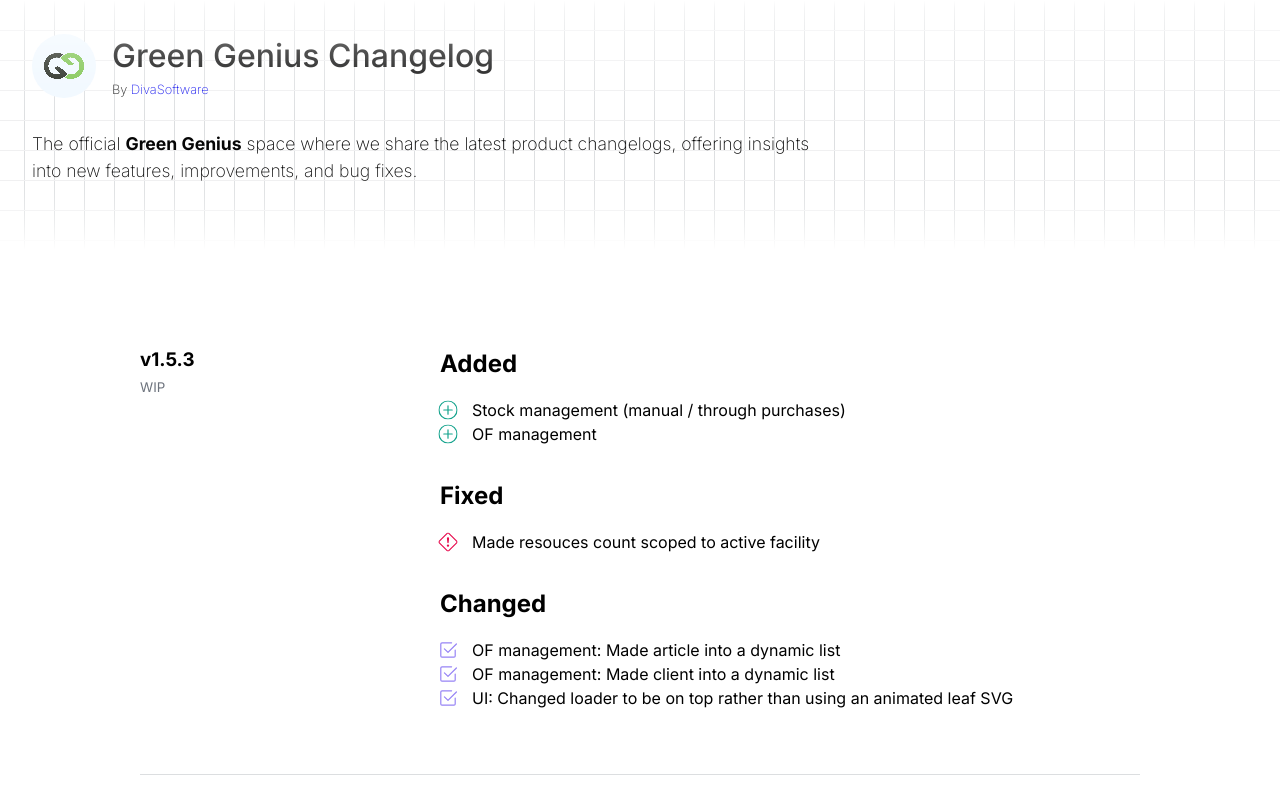
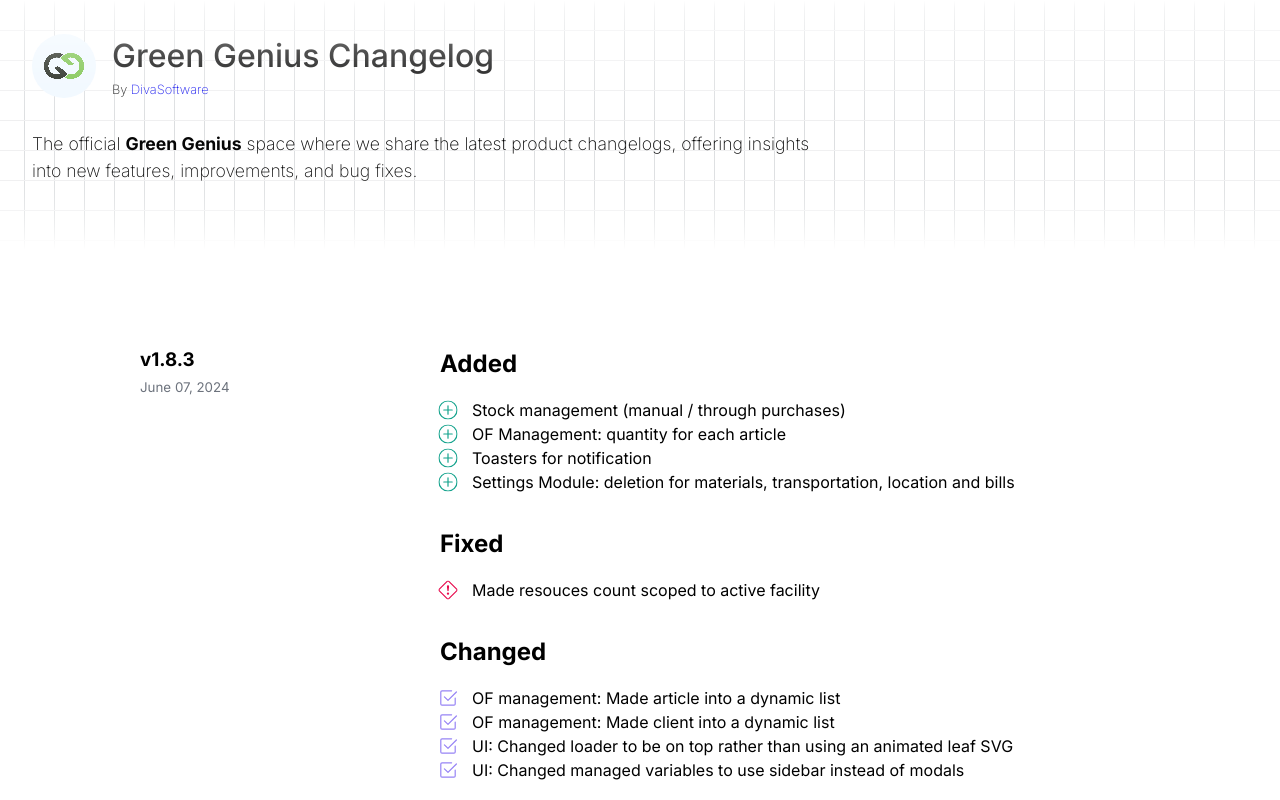
Before and after one commit to divaSoft-gg/green-genius-changelog, a React (Vite) app: page / in a window 1280 px wide. Shown: the top 800 px of the page. Built offline with nearby package versions, Linux system fonts and the light colour scheme; the HTML template or start-up script is replaced by a standard one.

Commit message:
Update data.js

```diff
--- a/src/data/data.js
+++ b/src/data/data.js
@@ -1,15 +1,18 @@
 export const VERSION_DETAILS = [
     {
-        "version": "1.5.3",
-        "date": "WIP",
+        "version": "1.8.3",
+        "date": "June 07, 2024",
         "added": [
             "Stock management (manual / through purchases)",
-            "OF management",
+            "OF Management: quantity for each article",
+            "Toasters for notification",
+            "Settings Module: deletion for materials, transportation, location and bills",
         ],
         "changed": [
             "OF management: Made article into a dynamic list",
             "OF management: Made client into a dynamic list",
             "UI: Changed loader to be on top rather than using an animated leaf SVG",
+            "UI: Changed managed variables to use sidebar instead of modals",
         ],
         "fixed": [
             "Made resouces count scoped to active facility"
```
